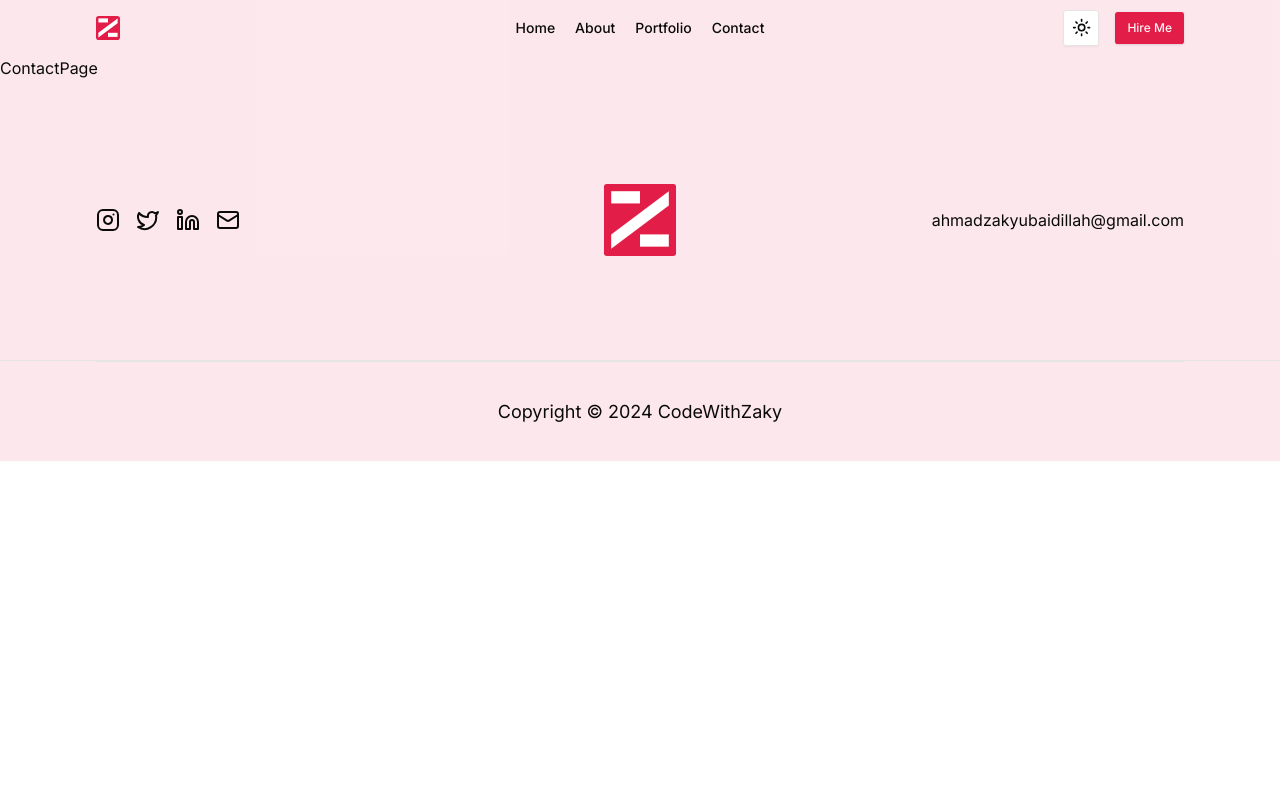
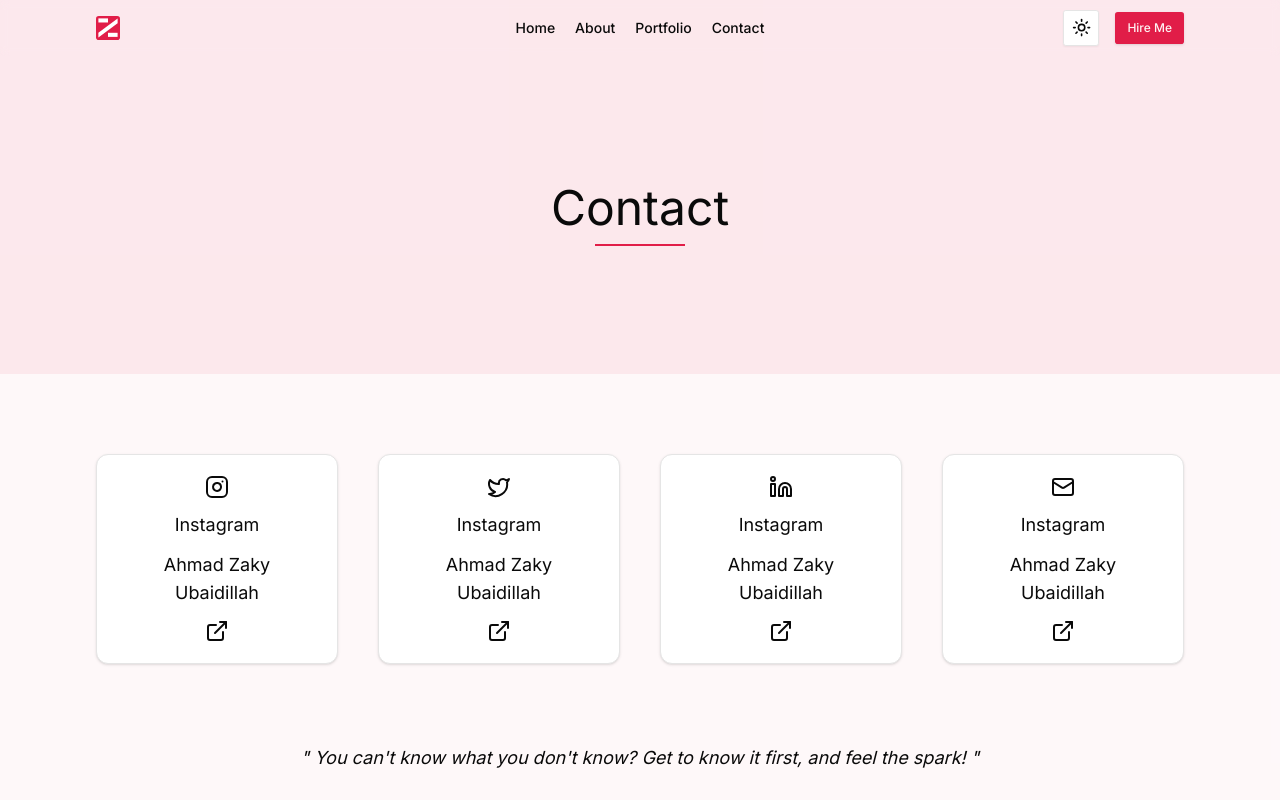
Before and after one commit to CodeWithZaky/my-personal-website-2, a Next.js app: page /contact in a window 1280 px wide. Shown: the top 800 px of the page. Built offline with nearby package versions, Linux system fonts and the light colour scheme.

Commit message:
complete contact layout page

```diff
--- a/src/app/contact/page.tsx
+++ b/src/app/contact/page.tsx
@@ -1,5 +1,82 @@
+import {
+  Instagram,
+  Linkedin,
+  Mail,
+  Twitter,
+} from "@/components/icons/social-media";
+import { Card } from "@/components/ui/card";
+import clsx from "clsx";
+import { ExternalLink } from "lucide-react";
+import { Fragment } from "react";
+
 const ContactPage = () => {
-  return <div>ContactPage</div>;
+  const page_sections = [
+    <HeaderSection key="header_section" />,
+    <ContactSection key="contact_section" />,
+  ];
+  return (
+    <div>
+      {page_sections.map((item, index) => {
+        return (
+          <Fragment key={String(index) + "page_sections"}>
+            <section
+              className={clsx("w-full", index % 2 ? "bg-background/70" : "")}
+            >
+              {item}
+            </section>
+          </Fragment>
+        );
+      })}
+    </div>
+  );
 };
 
 export default ContactPage;
+
+const HeaderSection = () => {
+  return (
+    <div className="flex justify-center items-center mx-auto py-32 w-[85%] large-sentences">
+      <div className="flex flex-col justify-center items-center gap-3 w-fit">
+        <h1>Contact</h1>
+        <span className="bg-primary mx-auto w-[50%] h-[2px]" />
+      </div>
+    </div>
+  );
+};
+
+const ContactSection = () => {
+  return (
+    <div className="flex flex-col justify-center items-center gap-20 mx-auto py-20 w-[85%] text-center">
+      <div className="justify-center items-center gap-5 lg:gap-10 grid grid-cols-2 lg:grid-cols-4 w-full text-center">
+        <Card className="flex flex-col justify-between items-center gap-3 px-10 py-5">
+          <Instagram />
+          <p className="normal-sentences">Instagram</p>
+          <p className="normal-sentences">Ahmad Zaky Ubaidillah</p>
+          <ExternalLink />
+        </Card>
+        <Card className="flex flex-col justify-between items-center gap-3 px-10 py-5">
+          <Twitter />
+          <p className="normal-sentences">Instagram</p>
+          <p className="normal-sentences">Ahmad Zaky Ubaidillah</p>
+          <ExternalLink />
+        </Card>
+        <Card className="flex flex-col justify-between items-center gap-3 px-10 py-5">
+          <Linkedin />
+          <p className="normal-sentences">Instagram</p>
+          <p className="normal-sentences">Ahmad Zaky Ubaidillah</p>
+          <ExternalLink />
+        </Card>
+        <Card className="flex flex-col justify-between items-center gap-3 px-10 py-5">
+          <Mail />
+          <p className="normal-sentences">Instagram</p>
+          <p className="normal-sentences">Ahmad Zaky Ubaidillah</p>
+          <ExternalLink />
+        </Card>
+      </div>
+      <p className="italic normal-sentences">
+        {`" You can't know what you don't know? Get to know it first, and feel the
+        spark! "`}
+      </p>
+    </div>
+  );
+};
```
